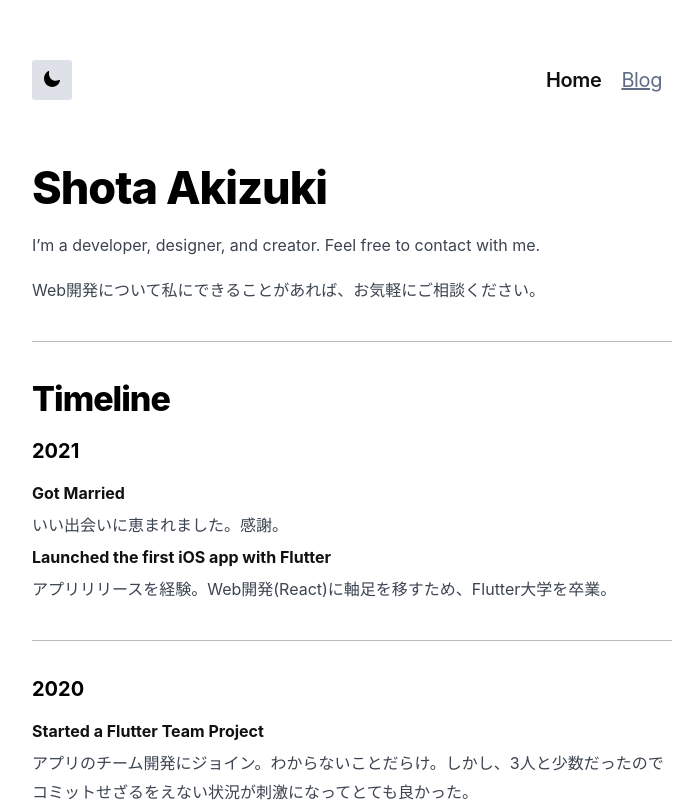
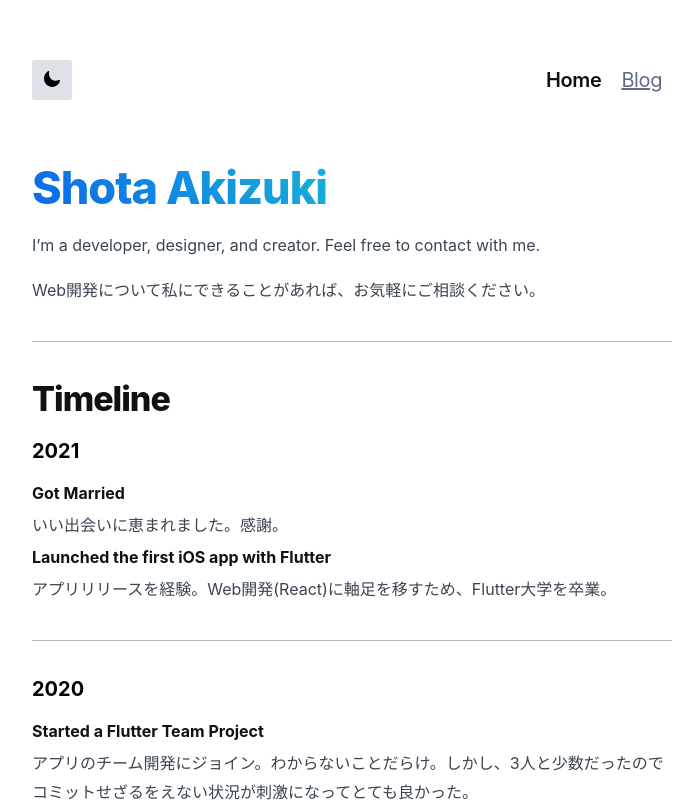
Before and after one commit to shota-akizuki/shota-dev, a Next.js app: page / in a window 1280 px wide. Shown: the top 802 px of the page, without its empty margins (288-982 px from the left). Built offline with nearby package versions, Linux system fonts and the light colour scheme.

Commit message:
Update main title style.

```diff
--- a/components/Timeline.js
+++ b/components/Timeline.js
@@ -15,7 +15,7 @@ export default function Timeline() {
   return (
     <>
       <div className={styles.timeline}>
-        <h1>Timeline</h1>
+        <h1 className={styles.title}>Timeline</h1>
         <Year>2021</Year>
         <ul>
           <li>Got Married</li>
--- a/styles/blogs.module.css
+++ b/styles/blogs.module.css
@@ -7,7 +7,7 @@
 }
 
 .blogs li {
-  font-size: 0.98rem;
+  font-size: 0.9rem;
 }
 
 .blogs span {
--- a/styles/home.module.css
+++ b/styles/home.module.css
@@ -4,6 +4,12 @@
   max-width: 32rem;
 }
 
+.main h1 {
+  background: linear-gradient(45deg, #0d66ea 0%, #1bd0d1 70%);
+  -webkit-background-clip: text;
+  -webkit-text-fill-color: transparent;
+  background-clip: #111;
+}
 .main ul {
   padding: 0;
   list-style: none;
--- a/styles/timeline.module.css
+++ b/styles/timeline.module.css
@@ -17,6 +17,9 @@
 }
 
 .timeline h1 {
+  background: var(--color-accents-1);
+  -webkit-background-clip: text;
+  background-clip: #111;
   font-size: 1.7rem;
 }
 
```
